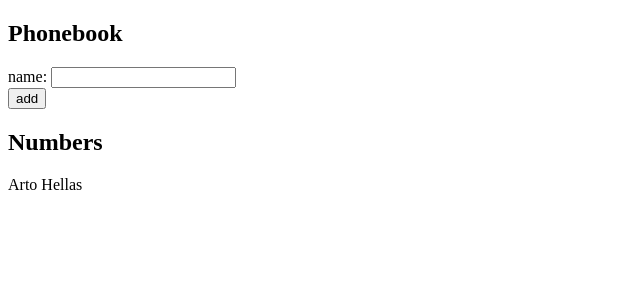
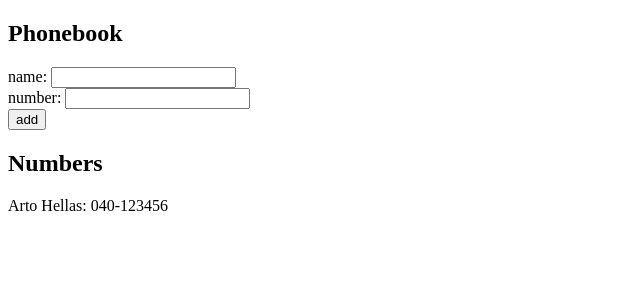
Before and after one commit to Parinita-Karpe/mermaidpart0, a React (Vite) app in the folder Part2/: page / in a window 1280 px wide. Shown: the top 300 px of the page, without its empty margins (0-640 px from the left). Built offline with nearby package versions, Linux system fonts and the light colour scheme.

Commit message:
COmplete ex 2.8

```diff
--- a/Part2/src/App.jsx
+++ b/Part2/src/App.jsx
@@ -4,37 +4,65 @@
   return (
     <div>
       <h2>Numbers</h2>
-      {persons.map(person => <p key={person.name}>{person.name}</p>)}
+      {persons.map(person => <p key={person.name}>{person.name}: {person.number}</p>)}
     </div>
   )
 }
+
+
 const App = (props) => {
   const [persons, setPersons] = useState(props.persons)
   const [newName, setNewName] = useState('')
+  const [newNumber, setNewNumber] = useState('')
+
 
   const addname=(event)=>{
     event.preventDefault()
     console.log('button clicked', event.target)
     const nameObject = {
       name: newName,
+      number: newNumber
     }
+
     setPersons(persons.concat(nameObject))
     setNewName('')
+    setNewNumber('')
+  }
+  const addNumber=(event)=>{
+      event.preventDefault()
+      console.log('button clicked', event.target)
+      const nameObject = {
+        name: newName,
+        number: newNumber
+      }
+      setPersons(persons.concat(nameObject))
+      setNewName('')
+      setNewNumber('')
   }
   const handleNameChange = (event) => {
     console.log(event.target.value)
     setNewName(event.target.value)
   }
+  const handleNumberChange = (event) => {
+    console.log(event.target.value)
+    setNewNumber(event.target.value)
+  }
   const duplicateName = persons.find(person => person.name === newName)
   if (duplicateName) {
     alert(`${newName} is already added to phonebook`)
+    setNewName('')
+    return
   }
   return (
     <div>
       <h2>Phonebook</h2>
       <form onSubmit={addname}>
+
         <div>
           name: <input value={newName} onChange={handleNameChange} />
+        </div>
+        <div>
+          number: <input value={newNumber} onChange={handleNumberChange} />
         </div>
         <div>
           <button type="submit">add</button>
--- a/Part2/src/main.jsx
+++ b/Part2/src/main.jsx
@@ -2,7 +2,7 @@
 import ReactDOM from 'react-dom/client'
 import App from './App'
 
-const persons=[{ name: 'Arto Hellas' }]
+const persons=[{ name: 'Arto Hellas',number: '040-123456' }]
 
 
 ReactDOM.createRoot(document.getElementById('root')).render(
```
